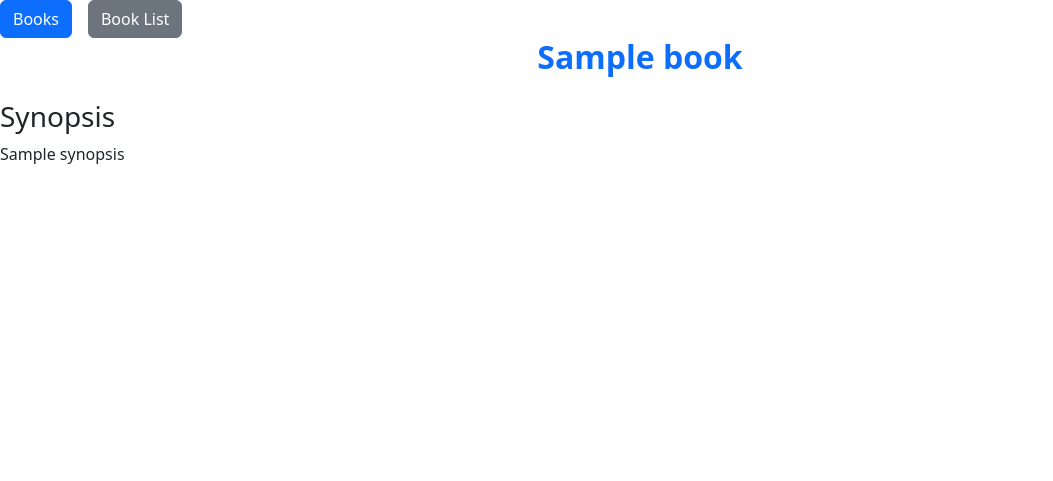
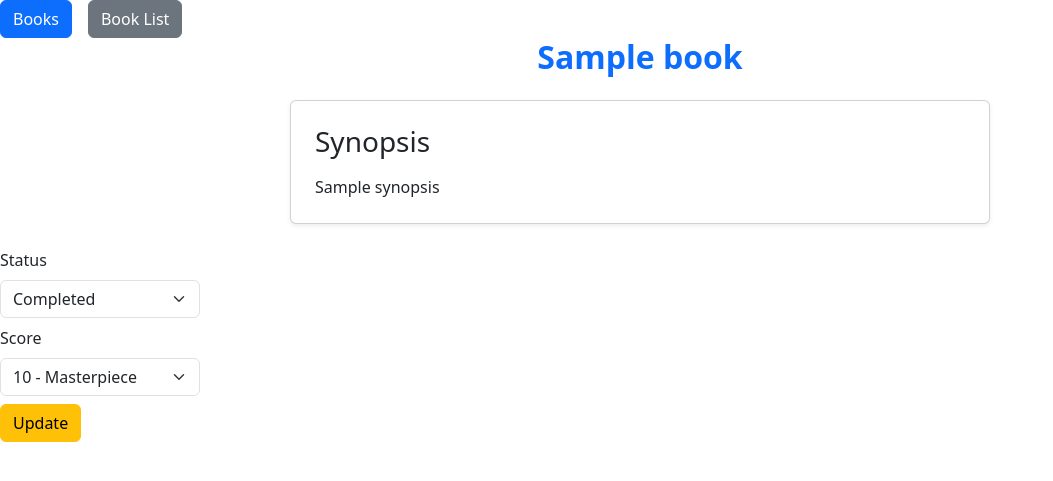
Before and after one commit to Justin-Schultz-GHub/ls-py185-book_tracker, a Flask app: page /book/1 in a window 1280 px wide. Shown: the part 70-551 px from the top of the page, without its empty margins (0-1053 px from the left). Run offline with Flask 3, Linux system fonts and the light colour scheme; the visitor is signed in with stand-in values (Sample User, id 1); a database or web service that is not in the repository returns one stand-in record (values such as "Sample title"); some libraries are stand-ins or nearby versions.

Commit message:
Create add to book list functionality and style book page

```diff
--- a/app.py
+++ b/app.py
@@ -99,13 +99,25 @@ def books():
 @app.route('/book/<int:book_id>')
 def book(book_id):
     book = g.storage.get_book_by_id(book_id)
+    user_book = None
 
-    return render_template('book.html', book=book)
+    if session.get('user_id'):
+        user_book = g.storage.user_book_status(session['user_id'], book_id)
+
+    return render_template('book.html', book=book, user_book=user_book)
 
 @app.route('/book_list')
 def book_list():
     return render_template('book_list.html')
 
+@app.route('/add_to_book_list/<int:book_id>', methods=['GET', 'POST'])
+def add_to_book_list(book_id):
+    status = request.form['status']
+    score = str(request.form['score'])
+
+    g.storage.add_to_book_list(session['user_id'], book_id, status, score)
+
+    return redirect(url_for('book', book_id=book_id))
 
 if __name__ == "__main__":
     if os.environ.get('FLASK_ENV') == 'production':
--- a/persistence/database_persistence.py
+++ b/persistence/database_persistence.py
@@ -157,3 +157,49 @@ class DatabasePersistence:
                 result = cursor.fetchone()
 
         return result
+
+    def user_book_status(self, user_id, book_id):
+        query = '''
+                SELECT status, score FROM users_books
+                WHERE user_id = (%s) and book_id = (%s);
+                '''
+        logger.info('Executing query: %s', query)
+
+        with self._database_connect() as connection:
+            with connection.cursor(cursor_factory=DictCursor) as cursor:
+                cursor.execute(query, (user_id, book_id,))
+                return cursor.fetchone()
+
+    def add_to_book_list(self, user_id, book_id, status, score):
+        query = '''
+                SELECT 1 FROM users_books
+                WHERE user_id = (%s) and book_id = (%s);
+                '''
+        logger.info('Executing query: %s', query)
+
+        with self._database_connect() as connection:
+            with connection.cursor(cursor_factory=DictCursor) as cursor:
+                cursor.execute(query, (user_id, book_id,))
+                exists = cursor.fetchone()
+
+        if exists:
+            query = '''
+                    UPDATE users_books
+                    SET status = %s, score = %s
+                    WHERE user_id = %s AND book_id = %s;
+                    '''
+            logger.info('Executing query: %s', query)
+
+            with self._database_connect() as connection:
+                with connection.cursor(cursor_factory=DictCursor) as cursor:
+                    cursor.execute(query, (status, score, user_id, book_id,))
+        else:
+            query = '''
+                    INSERT INTO users_books (user_id, book_id, status, score)
+                    values (%s, %s, %s, %s);
+                    '''
+            logger.info('Executing query: %s', query)
+
+            with self._database_connect() as connection:
+                with connection.cursor(cursor_factory=DictCursor) as cursor:
+                    cursor.execute(query, (user_id, book_id, status, score,))
--- a/templates/book.html
+++ b/templates/book.html
@@ -1,7 +1,47 @@
 {% extends 'layout.html' %}
 
 {% block page_title %}{{ book.title }}{% endblock %}
+
 {% block content %}
-    <h3>Synopsis</h3>
-    <div>{{ book.synopsis }}</div>
+<div class="card shadow-sm p-4 mb-4" style="max-width: 700px; margin: auto;">
+    <h3 class="card-title mb-3">Synopsis</h3>
+    <p class="card-text">{{ book.synopsis }}</p>
+</div>
+
+{% if session.user_id %}
+<form method="POST" action="{{ url_for('add_to_book_list', book_id=book.id) }}" class="mb-3">
+    <div class="mb-2" style="width: 200px;">
+        <label for="status" class="form-label">Status</label>
+        <select name="status" id="status" class="form-select">
+            <option value="Reading" {% if user_book and user_book.status == 'Reading' %}selected{% endif %}>Reading</option>
+            <option value="Plan to Read" {% if user_book and user_book.status == 'Plan to Read' %}selected{% endif %}>Plan to Read</option>
+            <option value="Completed" {% if user_book and user_book.status == 'Completed' %}selected{% endif %}>Completed</option>
+            <option value="Dropped" {% if user_book and user_book.status == 'Dropped' %}selected{% endif %}>Dropped</option>
+        </select>
+    </div>
+
+    <div class="mb-2" style="width: 200px;">
+        <label for="score" class="form-label">Score</label>
+        <select name="score" id="score" class="form-select">
+            <option value="10" {% if user_book and user_book.score|int == 10 %}selected{% endif %}>10 - Masterpiece</option>
+            <option value="9" {% if user_book and user_book.score|int == 9 %}selected{% endif %}>9 - Great</option>
+            <option value="8" {% if user_book and user_book.score|int == 8 %}selected{% endif %}>8 - Very Good</option>
+            <option value="7" {% if user_book and user_book.score|int == 7 %}selected{% endif %}>7 - Good</option>
+            <option value="6" {% if user_book and user_book.score|int == 6 %}selected{% endif %}>6 - Fine</option>
+            <option value="5" {% if user_book and user_book.score|int == 5 %}selected{% endif %}>5 - Average</option>
+            <option value="4" {% if user_book and user_book.score|int == 4 %}selected{% endif %}>4 - Bad</option>
+            <option value="3" {% if user_book and user_book.score|int == 3 %}selected{% endif %}>3 - Very Bad</option>
+            <option value="2" {% if user_book and user_book.score|int == 2 %}selected{% endif %}>2 - Horrible</option>
+            <option value="1" {% if user_book and user_book.score|int == 1 %}selected{% endif %}>1 - Appalling</option>
+        </select>
+    </div>
+
+
+    {% if user_book.status %}
+        <button type="submit" class="btn btn-warning">Update</button>
+    {% else %}
+        <button type="submit" class="btn btn-success">Add to List</button>
+    {% endif %}
+</form>
+{% endif %}
 {% endblock %}
--- a/templates/book_list.html
+++ b/templates/book_list.html
@@ -1,7 +1,6 @@
 {% extends 'layout.html' %}
 
+{% block page_title %}BOOK LIST{% endblock %}
+
 {% block content %}
-    <h2>BOOK LIST</h2>
-
-
 {% endblock %}
```
